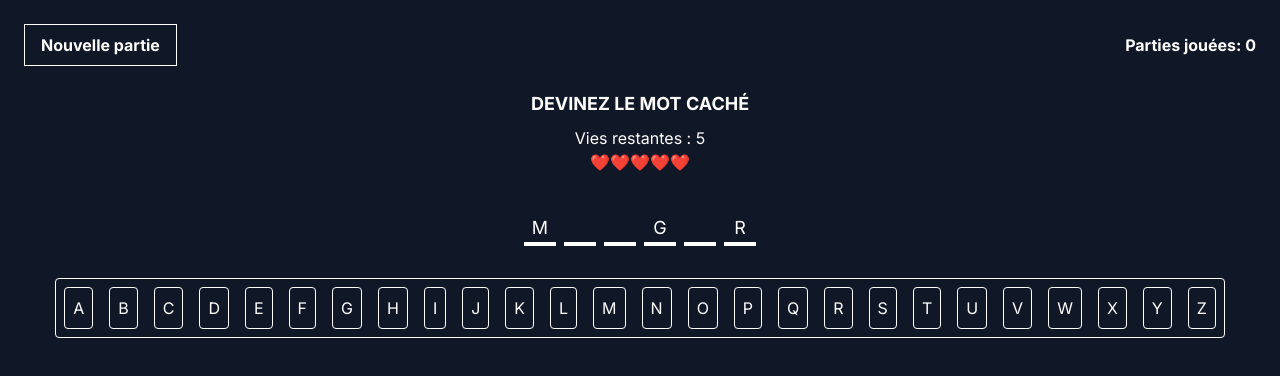
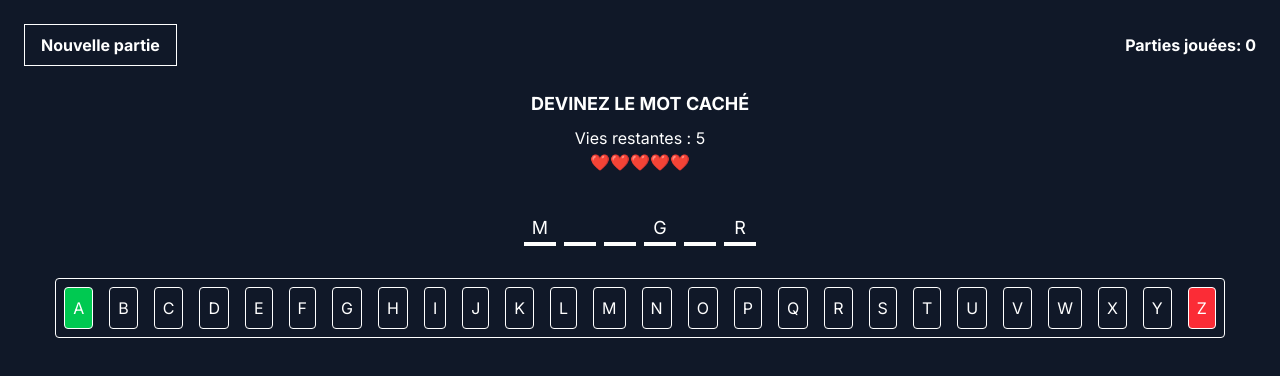
Before and after one commit to MathieuBourasseau/front-mystery-word, a React (Vite) app: page / in a window 1280 px wide. Shown: the top 376 px of the page. Built offline with nearby package versions, Linux system fonts and the light colour scheme.

Commit message:
feat: buttonColor function created to put the good style according to the value of the letter and test done

```diff
--- a/src/App.tsx
+++ b/src/App.tsx
@@ -16,10 +16,6 @@ function App() {
   // State for color letters
   const [colorLetter, setColorLetter] = useState<Record<string, boolean>>({ "A" : true, "Z" : false})
 
-  // State for letter clicked
-  const [letterClicked, setLetterClicked] = useState("");
-
-
   // Reset game and increment counter
   const resetGame = () => {
     setGamesPlayed(gamesPlayed + 1);
@@ -27,11 +23,17 @@ function App() {
 
   // Send the letter clicked to the back for checking
   const sendLetter = (letter: string) => {
-    setLetterClicked(letter);
-    console.log(letter);
-  }
 
+    // Checking if the letter is in the myserty word
+    const isLetterValid = mysteryWord.includes(letter);
 
+    // Update the object with the new letter tried
+    setColorLetter({
+      ...colorLetter,
+      [letter]: isLetterValid
+    });
+
+  };
 
   return (
     <div className="flex flex-col gap-6 min-h-screen bg-gray-900 p-4 md:p-6">
--- a/src/components/Gaming zone/GamingZone.tsx
+++ b/src/components/Gaming zone/GamingZone.tsx
@@ -1,6 +1,6 @@
 import type { GamingZoneProps } from "../../types/GamingZoneProps"
 
-export default function GamingZone ({hearts, mysteryWord, colorLetter, onLetterClick} : GamingZoneProps) {
+export default function GamingZone({ hearts, mysteryWord, colorLetter, onLetterClick }: GamingZoneProps) {
 
     // Create alphabet
     const alphabet = "ABCDEFGHIJKLMNOPQRSTUVWXYZ".split("");
@@ -8,7 +8,27 @@ export default function GamingZone ({hearts, mysteryWord, colorLetter, onLetterC
     // Create an empty Array with the value of hearts
     const heartsArray = Array(hearts).fill(null);
 
-    return(
+    // Colored letter function
+    const buttonsColor = (letter: string) => {
+
+        // Basic classes
+        let classes = "border-1 rounded-sm p-2 cursor-pointer "
+
+        // Checking the value of the letter
+        const isValidLetter = colorLetter[letter];
+
+        if (isValidLetter) {
+            classes += " bg-green-500 text-white";
+        } else if (isValidLetter === false) {
+            classes += " bg-red-500 text-white"
+        } else {
+            classes += " hover:bg-white hover:text-primary-blue"
+        }
+
+        return classes
+    }
+
+    return (
         <main className="flex flex-col gap-2 items-center justify-center text-white">
 
             <h1 className="uppercase font-bold text-lg">Devinez le mot caché</h1>
@@ -41,7 +61,7 @@ export default function GamingZone ({hearts, mysteryWord, colorLetter, onLetterC
                         <button
                             key={index}
                             onClick={() => onLetterClick(letter)}
-                            className="border-1 rounded-sm p-2 cursor-pointer hover:bg-white hover:text-primary-blue"
+                            className={buttonsColor(letter)}
                         >
                             {letter}
                         </button>
@@ -50,5 +70,4 @@ export default function GamingZone ({hearts, mysteryWord, colorLetter, onLetterC
             </div>
         </main>
     )
-
 }
```
